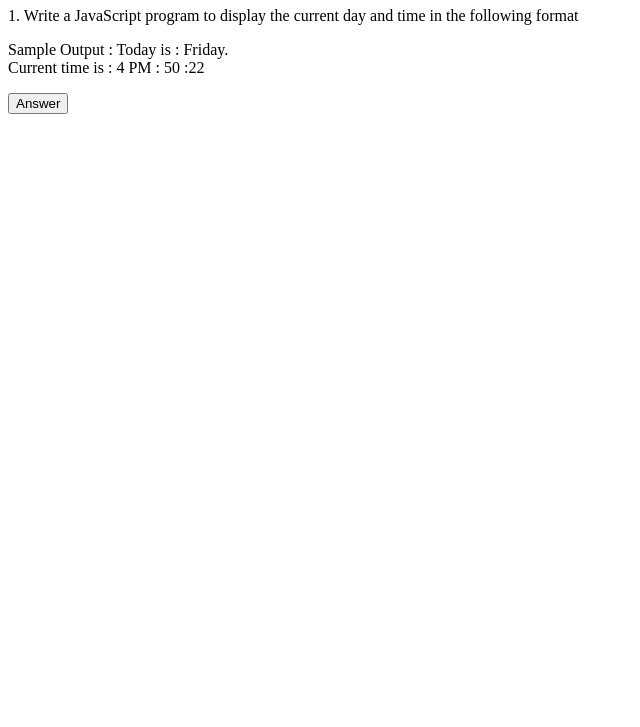
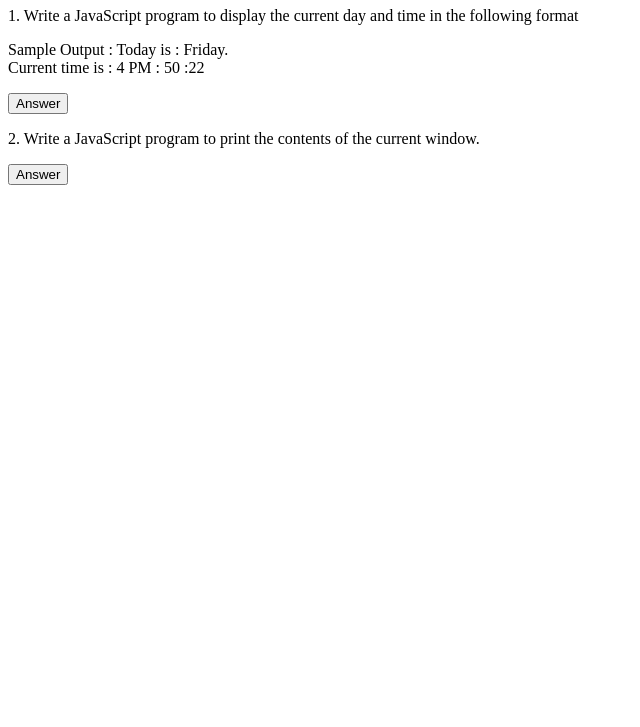
Before and after one commit to RanjitSolomon/JavaScript_Exercises, a plain HTML site: page 1 Display day and time/index.html in a window 1280 px wide. Shown: the part 73-800 px from the top of the page, without its empty margins (0-640 px from the left). Drawn offline with Linux system fonts and the light colour scheme.

Commit message:
Second Exercise

```diff
--- a/1 Display day and time/index.html
+++ b/1 Display day and time/index.html
@@ -12,7 +12,8 @@
             <p id="displayCurrentDay"></p>
             <p id="displayCurrentTime"></p>
 
-
+            <p>2. Write a JavaScript program to print the contents of the current window.</p>
+            <input type="submit" value="Answer" onclick="displayCurrentWindow();">
 
         <script type="text/javascript" src="index.js"></script>
     </body>
--- a/1 Display day and time/index.js
+++ b/1 Display day and time/index.js
@@ -6,3 +6,6 @@ function displayCurrentDayAndTime(){
 
         document.getElementById("displayCurrentTime").innerHTML = `Current Time is : ${today.getHours() >= 12 ? (today.getHours()-12):(today.getHours())} ${today.getHours() >=12 ? "PM":"AM"} : ${today.getMinutes()} : ${today.getSeconds()}`;
 }
+function displayCurrentWindow(){
+    window.print();
+}
```
